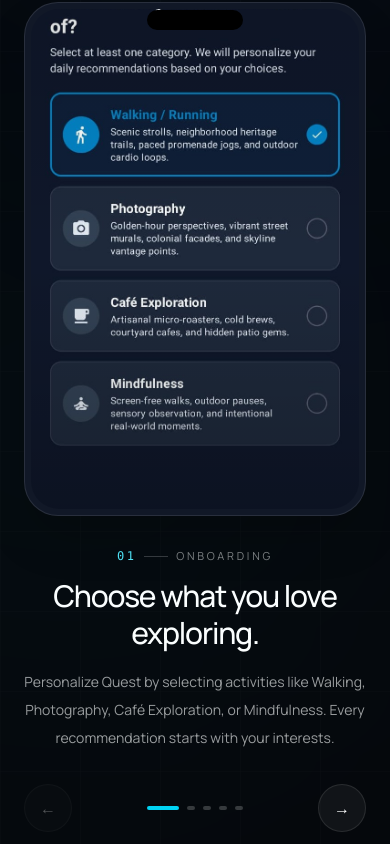
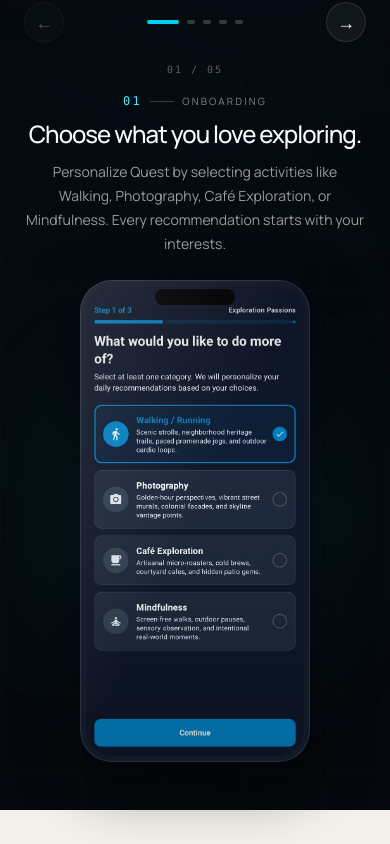
Before and after one commit to keerthi-1802/UrbanQuest, a React (Vite) app: page / in a window 390 px wide. Shown: the part 2280-3124 px from the top of the page. Built offline with nearby package versions, Linux system fonts and the light colour scheme.

Commit message:
Changed the mobile section

```diff
--- a/src/components/about.jsx
+++ b/src/components/about.jsx
@@ -374,66 +374,33 @@ export default function AboutSection() {
           </div>
         </div>
       </div>
+
       {/* ================= MOBILE SLIDER ================= */}
-      <div className="block lg:hidden px-6 pb-16">
+      <div className="block px-6 pb-12 lg:hidden">
         <div className="mx-auto max-w-sm">
 
-          {/* Phone */}
-          <div className="relative">
-            <div className="rounded-[34px] border border-white/10 bg-[#111827] p-[6px] shadow-2xl">
-              <div className="relative overflow-hidden rounded-[28px]">
+          {/* ================= ALL CONTENT ABOVE PHONE ================= */}
+          <div className="text-center">
 
-                <img
-                  src={features[mobileIndex].image}
-                  alt={features[mobileIndex].title}
-                  className="h-[500px] w-full object-cover transition-all duration-500"
-                />
+            {/* Navigation + 01–05 */}
+            <div className="mb-5 flex items-center justify-between">
 
-                <div className="absolute inset-0 bg-gradient-to-b from-black/10 via-transparent to-black/20" />
-              </div>
-            </div>
-
-            {/* Notch */}
-            <div className="absolute left-1/2 top-2 h-5 w-24 -translate-x-1/2 rounded-full bg-black" />
-          </div>
-
-          {/* Content */}
-          <div className="mt-8 text-center">
-            <div className="mb-3 flex items-center justify-center gap-2">
-              <span className="font-mono text-xs tracking-[0.2em] text-cyan-300">
-                {features[mobileIndex].number}
-              </span>
-              <span className="h-px w-6 bg-white/20" />
-              <span className="text-[11px] uppercase tracking-[0.25em] text-white/50">
-                {features[mobileIndex].eyebrow}
-              </span>
-            </div>
-
-            <h3 className="text-3xl font-medium leading-tight tracking-[-0.04em]">
-              {features[mobileIndex].title}
-            </h3>
-
-            <p className="mt-4 text-sm leading-7 text-white/60">
-              {features[mobileIndex].description}
-            </p>
-          </div>
-
-          {/* Arrows + Counter */}
-          <div className="mt-8 flex items-center justify-between">
-
+              {/* Previous */}
               <button
                 onClick={prevSlide}
                 disabled={mobileIndex === 0}
-              className="flex h-12 w-12 items-center justify-center rounded-full border border-white/10 bg-white/5 disabled:opacity-30"
+                aria-label="Previous feature"
+                className="flex h-10 w-10 items-center justify-center rounded-full border border-white/10 bg-white/5 text-lg transition hover:bg-white/10 disabled:opacity-30"
               >
                 ←
               </button>
 
-            <div className="flex gap-2">
+              {/* Progress */}
+              <div className="flex items-center gap-2">
                 {features.map((_, i) => (
                   <span
                     key={i}
-                  className={`h-1 rounded-full transition-all ${i === mobileIndex
+                    className={`h-1 rounded-full transition-all duration-300 ${i === mobileIndex
                         ? "w-8 bg-cyan-400"
                         : "w-2 bg-white/20"
                       }`}
@@ -441,20 +408,79 @@ export default function AboutSection() {
                 ))}
               </div>
 
+              {/* Next */}
               <button
                 onClick={nextSlide}
                 disabled={mobileIndex === features.length - 1}
-              className="flex h-12 w-12 items-center justify-center rounded-full border border-white/10 bg-white/5 disabled:opacity-30"
+                aria-label="Next feature"
+                className="flex h-10 w-10 items-center justify-center rounded-full border border-white/10 bg-white/5 text-lg transition hover:bg-white/10 disabled:opacity-30"
               >
                 →
               </button>
             </div>
 
-          <p className="mt-4 text-center font-mono text-xs tracking-[0.2em] text-white/35">
+            {/* Step Counter */}
+            <p className="mb-4 font-mono text-[10px] tracking-[0.2em] text-white/35">
               {String(mobileIndex + 1).padStart(2, "0")} / 05
             </p>
+
+            {/* Feature Number + Eyebrow */}
+            <div className="mb-3 flex items-center justify-center gap-2">
+              <span className="font-mono text-xs tracking-[0.2em] text-cyan-300">
+                {features[mobileIndex].number}
+              </span>
+
+              <span className="h-px w-6 bg-white/20" />
+
+              <span className="text-[10px] uppercase tracking-[0.22em] text-white/50">
+                {features[mobileIndex].eyebrow}
+              </span>
+            </div>
+
+            {/* Title */}
+            <h3 className="text-2xl font-medium leading-[1.1] tracking-[-0.04em] sm:text-3xl">
+              {features[mobileIndex].title}
+            </h3>
+
+            {/* Description */}
+            <p className="mx-auto mt-3 max-w-[340px] text-sm leading-6 text-white/60">
+              {features[mobileIndex].description}
+            </p>
+          </div>
+
+          {/* ================= PHONE IMAGE ================= */}
+          <div className="relative mx-auto mt-6 w-[230px] sm:w-[250px]">
+
+            {/* Glow */}
+            <div className="pointer-events-none absolute left-1/2 top-1/2 h-[260px] w-[260px] -translate-x-1/2 -translate-y-1/2 rounded-full bg-cyan-500/10 blur-[70px]" />
+
+            {/* Phone */}
+            <div className="relative rounded-[32px] border border-white/10 bg-[#111827] p-[5px] shadow-[0_25px_60px_rgba(0,0,0,.5)]">
+
+              <div className="relative overflow-hidden rounded-[27px] bg-black">
+
+                <img
+                  src={features[mobileIndex].image}
+                  alt={features[mobileIndex].title}
+                  className="h-[470px] w-full object-cover transition-all duration-500"
+                />
+
+                <div className="absolute inset-0 bg-gradient-to-b from-black/10 via-transparent to-black/20" />
+
+              </div>
+
+              {/* Notch */}
+              <div className="absolute left-1/2 top-2 h-4 w-20 -translate-x-1/2 rounded-full bg-black" />
+            </div>
+
+            {/* Phone Highlight */}
+            <div className="pointer-events-none absolute inset-0 rounded-[32px] bg-gradient-to-br from-white/10 via-transparent to-transparent" />
+
+          </div>
+
         </div>
       </div>
+
 
     </section>
   );
```
Lines whose indentation alone changed are shown as unchanged.
